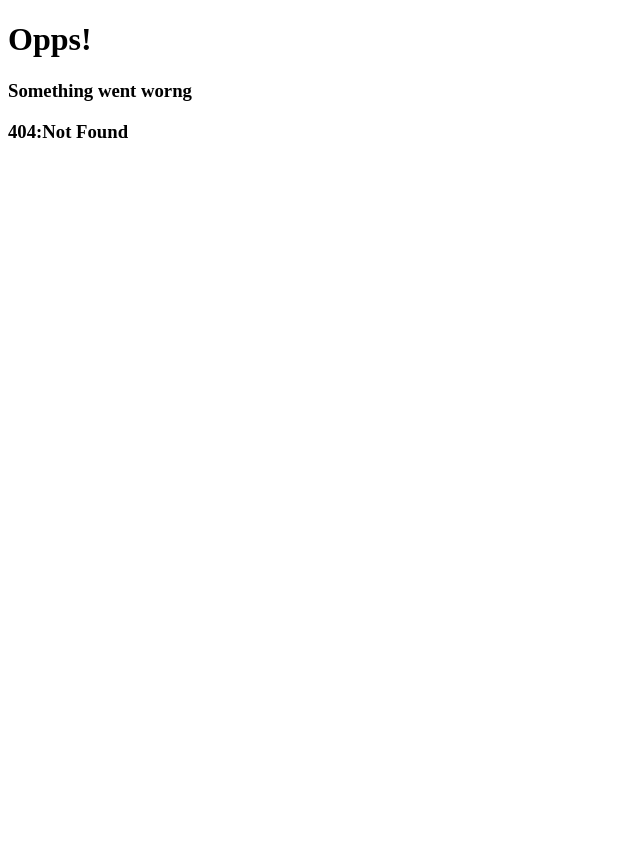
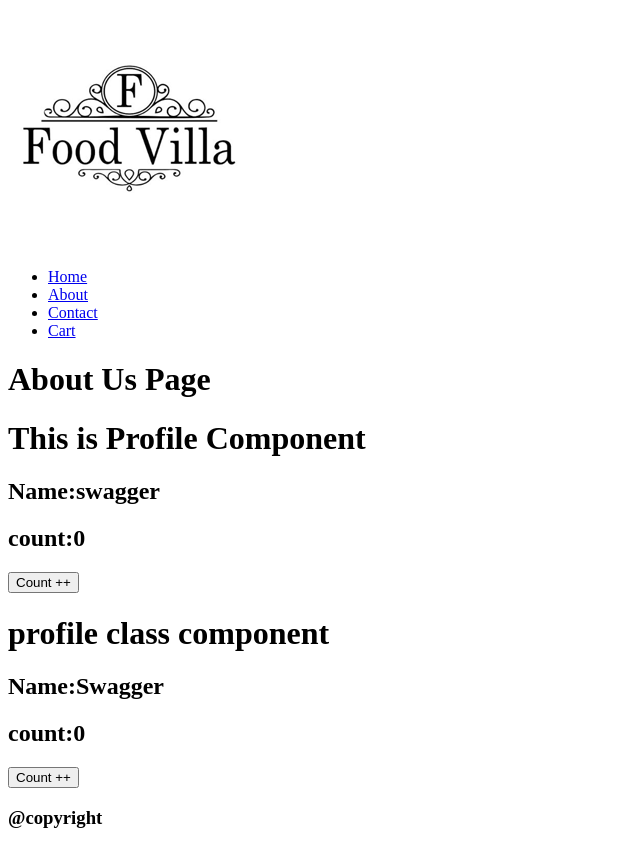
Before and after one commit to dubey-dharmendra/react, a React app: page /about/profile in a window 1280 px wide. Before the commit this address had no page. Shown: the whole page, without its empty margins (0-640 px from the left). Before the commit the page ends 800 px from the top, so only its background shows below. Built offline with nearby package versions, Linux system fonts and the light colour scheme; the HTML template or start-up script is replaced by a standard one.

Commit message:
componentDidMount

```diff
--- a/src/components/About.js
+++ b/src/components/About.js
@@ -1,9 +1,28 @@
-const About = () => {
- return (
-  <div>
-   <h1>About Us Page</h1>
-  </div>
- )
+// import { Outlet } from "react-router-dom"
+import { Component } from "react"
+import Profile from "./Profile"
+import ProfileClass from "./ProfileClassComponent"
+
+class About extends Component {
+ constructor(props) {
+  super(props)
+  console.log("parent constructor");
+ }
+ componentDidMount() {
+  console.log("parent ComponentDid Mount");
+ }
+ render() {
+  console.log("parent render");
+  return (
+   <div>
+    <h1>About Us Page</h1>
+    <Profile name="swagger" />
+    <ProfileClass name="Swagger" />
+   </div>
+
+  )
+ }
+
 }
 
 export default About
--- /dev/null
+++ b/src/components/Profile.js
@@ -0,0 +1,17 @@
+import { useState } from 'react'
+
+const Profile = (props) => {
+ const [count, setCount] = useState(0)
+ return (
+  < div >
+   <h1>This is Profile Component</h1>
+   <h2>Name:{props.name}</h2>
+   <h2>count:{count}</h2>
+   <button onClick={() => { setCount(count + 1) }} >Count ++</button>
+  </div >
+ )
+}
+
+
+
+export default Profile
--- /dev/null
+++ b/src/components/ProfileClassComponent.js
@@ -0,0 +1,37 @@
+import React from 'react'
+
+
+class ProfileClass extends React.Component {
+
+ constructor(props) {
+  super(props);
+  this.state = {
+   count: 0,
+   count2: 0
+  }
+  console.log("child constructor");
+ }
+
+ componentDidMount() {
+  console.log("child ComponentDid Mount");
+ }
+
+ render() {
+  console.log("child render");
+  return (
+   <div>
+    <h1> profile class component</h1>
+    <h2>Name:{this.props.name}</h2>
+    <h2>count:{this.state.count}</h2>
+    <button onClick={() => {
+     this.setState({
+      count: +1
+     });
+    }}>Count ++</button>
+   </div>
+  )
+ }
+}
+
+
+export default ProfileClass
```
Also changed, not shown: src/App.js (+9 -1 lines).
